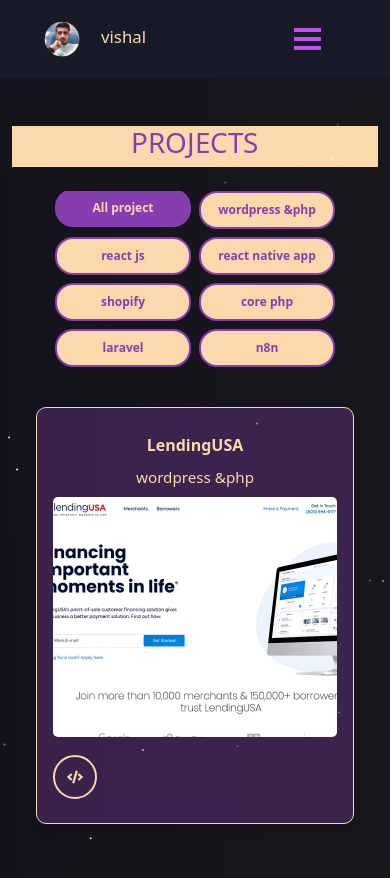
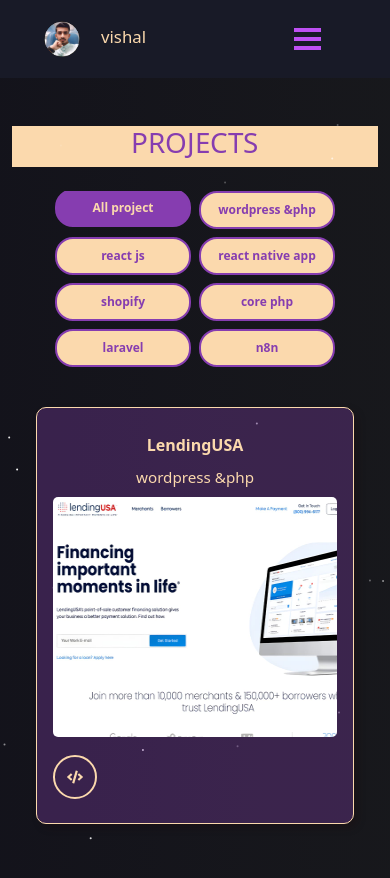
Before and after one commit to apit04726/Personal-Portfolio-main, a React (Create React App) app: page /projectspage in a window 390 px wide. Shown: the top 878 px of the page. Built offline with nearby package versions, Linux system fonts and the light colour scheme.

Commit message:
css upadtrr

```diff
--- a/src/style.css
+++ b/src/style.css
@@ -1601,7 +1601,7 @@
     height: 240px !important;
     /* Fixed height for consistency */
     max-height: 260px !important;
-    object-fit: cover !important;
+    /* object-fit: cover !important; */
     border-radius: 5px !important;
     margin-bottom: 18px !important;
     /* Remove bottom margin */
```
